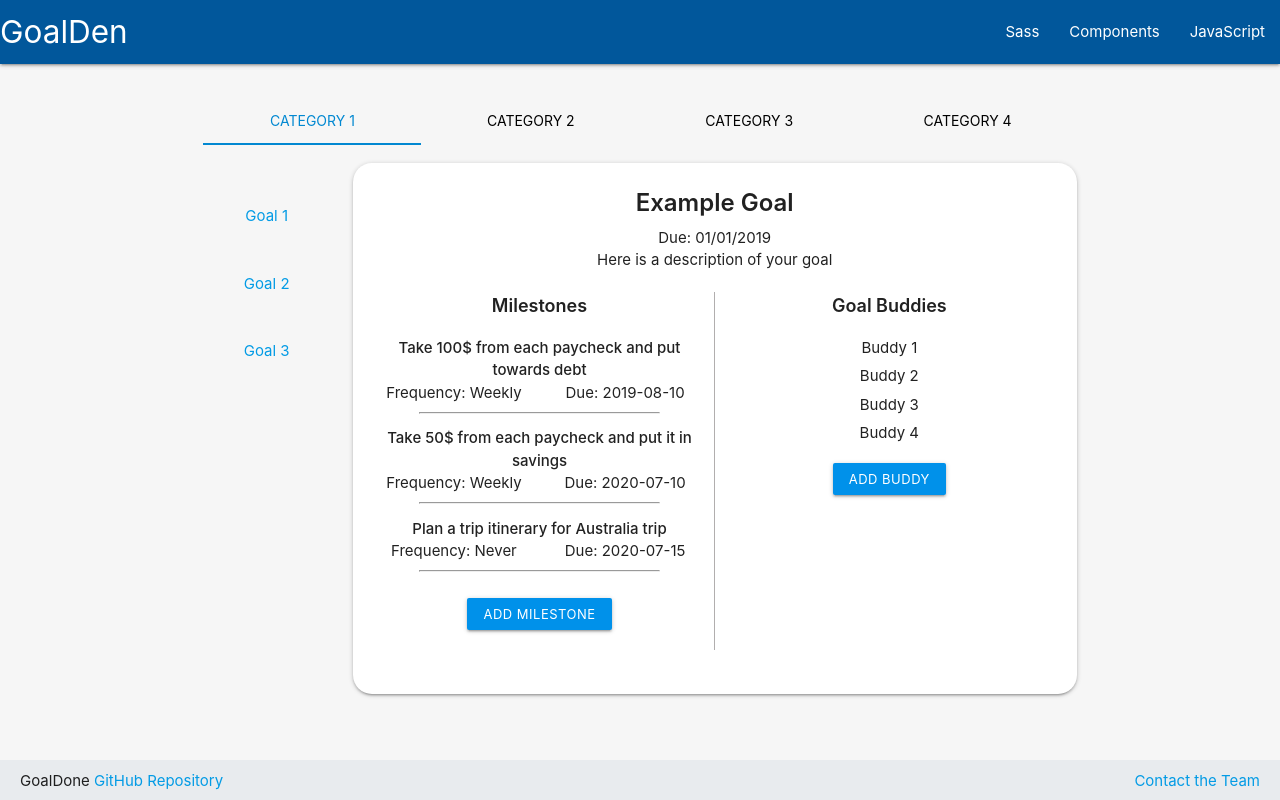
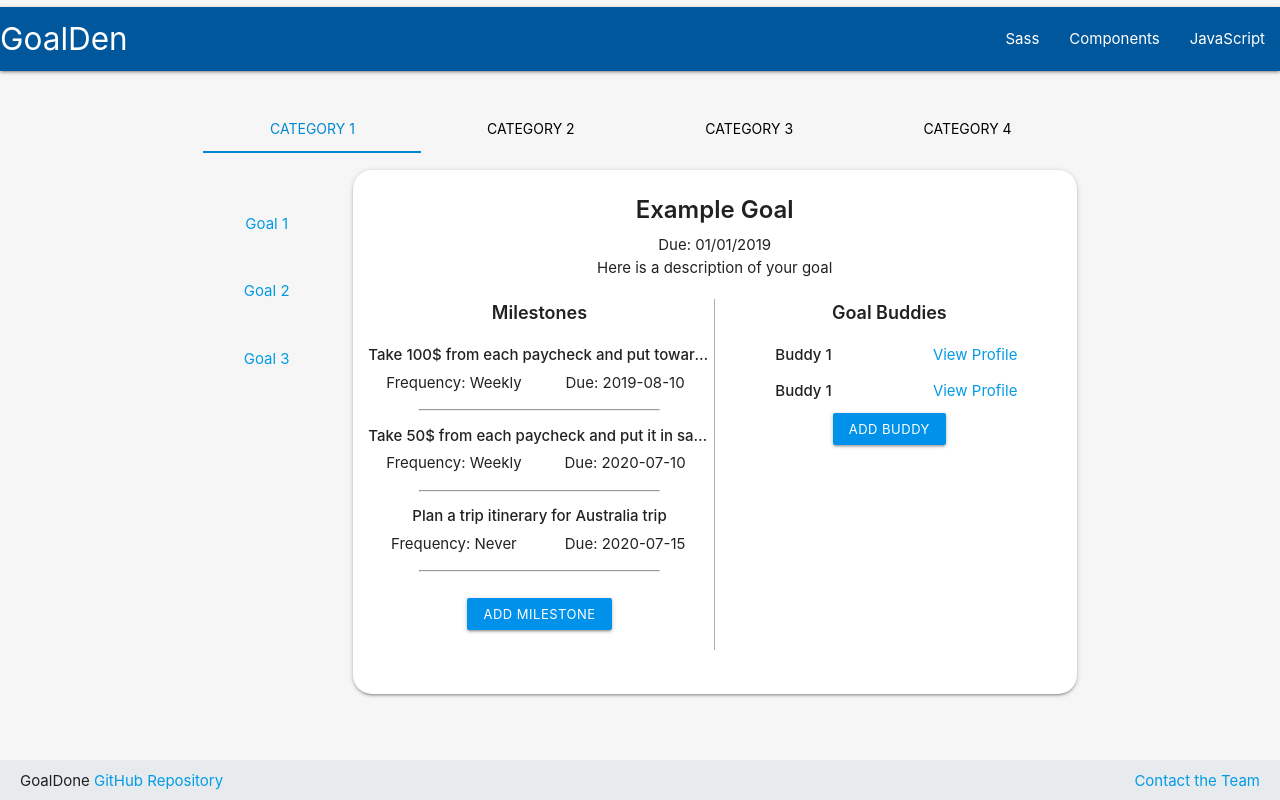
Before and after one commit to tubidge/Project3-test, a React (Create React App) app: page / in a window 1280 px wide. Built offline with nearby package versions, Linux system fonts and the light colour scheme.

Commit message:
buddy/milestone components and mapping

```diff
--- a/src/App.js
+++ b/src/App.js
@@ -3,9 +3,12 @@ import Navbar from "./components/Navbar";
 import ProfileView from "./components/ProfileView";
 import ProfileEdit from "./components/ProfileEdit";
 import GoalsView from "./components/GoalsView";
-import GoalsDetail from "./components/GoalDetail";
+import GoalCard from "./components/GoalCard";
 import Footer from "./components/Footer";
 import Milestone from "./components/Milestone";
+import Buddy from "./components/Buddy";
+import MilestoneColumn from "./components/MilestoneColumn";
+import BuddyColumn from "./components/BuddyColumn";
 
 class App extends Component {
   state = {
@@ -41,7 +44,118 @@ class App extends Component {
         "goalId": 17,
         "userId": 3
       }
+    ],
+    currentGoals: {
+      "complete": [],
+      "incomplete": [
+        {
+          "id": 57,
+          "name": "Lose 25 lbs",
+          "category": "Fitness",
+          "dueDate": "2019-07-25",
+          "description": null,
+          "private": false,
+          "complete": false,
+          "milestones": {
+            "completed": [],
+            "incomplete": []
+          },
+          "buddy": {
+            "current": [],
+            "past": []
+          }
+        },
+        {
+          "id": 59,
+          "name": "Finish a book every week",
+          "category": "Education",
+          "dueDate": "2019-09-01",
+          "description": null,
+          "private": false,
+          "complete": false,
+          "milestones": {
+            "completed": [],
+            "incomplete": []
+          },
+          "buddy": {
+            "current": [],
+            "past": []
+          }
+        },
+        {
+          "id": 62,
+          "name": "Learn Muay Thai",
+          "category": "Fitness",
+          "dueDate": "2020-01-01",
+          "description": null,
+          "private": false,
+          "complete": false,
+          "milestones": {
+            "completed": [],
+            "incomplete": []
+          },
+          "buddy": {
+            "current": [],
+            "past": []
+          }
+        },
+        {
+          "id": 115,
+          "name": "Lose 25 lbs",
+          "category": "Fitness",
+          "dueDate": "2019-07-25",
+          "description": null,
+          "private": false,
+          "complete": false,
+          "milestones": {
+            "completed": [],
+            "incomplete": []
+          },
+          "buddy": {
+            "current": [],
+            "past": []
+          }
+        },
+        {
+          "id": 117,
+          "name": "Finish a book every week",
+          "category": "Education",
+          "dueDate": "2019-09-01",
+          "description": null,
+          "private": false,
+          "complete": false,
+          "milestones": {
+            "completed": [],
+            "incomplete": []
+          },
+          "buddy": {
+            "current": [],
+            "past": []
+          }
+        },
+        {
+          "id": 120,
+          "name": "Learn Muay Thai",
+          "category": "Fitness",
+          "dueDate": "2020-01-01",
+          "description": null,
+          "private": false,
+          "complete": false,
+          "milestones": {
+            "completed": [],
+            "incomplete": []
+          },
+          "buddy": {
+            "current": [],
+            "past": []
+          }
+        }
       ]
+    },
+    "pastGoals": {
+      "complete": [],
+      "incomplete": []
+    }
   }
 
 
@@ -53,7 +167,8 @@ class App extends Component {
         {/* <ProfileView />
       <ProfileEdit /> */}
         <GoalsView>
-          <GoalsDetail name="Example Goal" due="01/01/2019" desc="Here is a description of your goal">
+          <GoalCard name="Example Goal" due="01/01/2019" desc="Here is a description of your goal">
+            <MilestoneColumn>
               {this.state.incomplete.map(milestone => (
                 <Milestone
                   id={milestone.id}
@@ -63,10 +178,14 @@ class App extends Component {
                   due={milestone.dueDate}
                 />
               ))}
-          </GoalsDetail>
+            </MilestoneColumn>
+            <BuddyColumn>
+              <Buddy />
+            </BuddyColumn>
+          </GoalCard>
         </GoalsView>
         <Footer />
-      </div>
+      </div >
     )
   }
 };
--- /dev/null
+++ b/src/components/Buddy/index.js
@@ -0,0 +1,27 @@
+import React from "react";
+import "./style.css";
+
+function Buddy(props) {
+    return (
+        <>
+            <li className="goal-buddy">
+                <div className="col s6">
+                    <span className="buddy-name">Buddy 1</span>
+                </div>
+                <div className="col s6">
+                    <span><a href="#">View Profile</a></span>
+                </div>
+            </li>
+            <li className="goal-buddy">
+                <div className="col s6">
+                    <span className="buddy-name">Buddy 1</span>
+                </div>
+                <div className="col s6">
+                    <span><a href="#">View Profile</a></span>
+                </div>
+            </li>
+        </>
+    )
+}
+
+export default Buddy;
--- /dev/null
+++ b/src/components/Buddy/style.css
@@ -0,0 +1,10 @@
+.buddy-name {
+    font-weight: 500;
+    white-space: nowrap;
+    overflow: hidden;
+    text-overflow: ellipsis;
+}
+
+.goal-buddy {
+    margin-bottom: 30px;
+}
--- /dev/null
+++ b/src/components/BuddyColumn/index.js
@@ -0,0 +1,21 @@
+import React from "react";
+
+function BuddyColumn(props) {
+    return (
+        <div className="col s6">
+            <div className="row center-align">
+                <div className="goal-sub-title">
+                    <p className="goal-subtitle">Goal Buddies</p>
+                </div>
+                <ul className="goal-detail-sublist">
+                    {props.children}
+                </ul>
+                <button href="#" className="btn-small light-blue accent-4">
+                    Add Buddy
+                            </button>
+            </div>
+        </div>
+    )
+}
+
+export default BuddyColumn;
--- a/src/components/GoalDetail/index.js
+++ b/src/components/GoalCard/index.js
@@ -1,9 +1,10 @@
 import React from "react";
-// import Milestone from "../Milestone";
+import MilestoneColumn from "../MilestoneColumn";
+import Milestone from "../Milestone";
 // import "./style.css";  Why doesn't this stylesheet do anything?
 
 
-function GoalDetail(props) {
+function GoalCard(props) {
     return (
         <div className="card goal-card">
             <div className="card-content">
@@ -13,27 +14,21 @@ function GoalDetail(props) {
                 <div className="row" />
 
                 <div className="row">
-                    <div className="col s6 col-border">
-                        <div className="row center-align">
-                            <div className="goal-sub-title center-align">
-                                <p className="goal-subtitle">Milestones</p>
-                            </div>
-                            <ul className="goal-detail-sublist">
-                                {props.children}
-                            </ul>
-                            <button href="#" className="btn-small light-blue accent-4">
-                                Add Milestone
-                            </button>
-                        </div>
-                    </div>
-
-                    <div className="col s6">
+                    {props.children}
+                    {/* <div className="col s6">
                         <div className="row center-align">
                             <div className="goal-sub-title">
                                 <p className="goal-subtitle">Goal Buddies</p>
                             </div>
                             <ul className="goal-detail-sublist">
-                                <li>Buddy 1</li>
+                                <li>
+                                    <div className="col s6">
+                                        <span>Buddy 1</span>
+                                    </div>
+                                    <div className="col s6">
+                                        <span><a>View Profile</a></span>
+                                    </div>
+                                </li>
                                 <li>Buddy 2</li>
                                 <li>Buddy 3</li>
                                 <li>Buddy 4</li>
@@ -42,7 +37,7 @@ function GoalDetail(props) {
                                 Add Buddy
                             </button>
                         </div>
-                    </div>
+                    </div> */}
                 </div>
 
             </div>
@@ -50,4 +45,4 @@ function GoalDetail(props) {
     );
 };
 
-export default GoalDetail;
+export default GoalCard;
--- a/src/components/Milestone/index.js
+++ b/src/components/Milestone/index.js
@@ -5,14 +5,12 @@ function Milestone(props) {
     return (
         <li>
             <p className="milestone-name">{props.name}</p>
-            <p>
             <div className="col s6">
                 <span>Frequency: {props.frequency}</span>
             </div>
             <div className="col s6">
                 <span>Due: {props.due}</span>
             </div>
-            </p>
             <br />
             <hr />
         </li>
--- a/src/components/Milestone/style.css
+++ b/src/components/Milestone/style.css
@@ -1,7 +1,18 @@
 .milestone-name {
     font-weight: 500;
+    white-space: nowrap;
+    overflow: hidden;
+    text-overflow: ellipsis;
 }
 
 hr {
     width: 70%
 }
+
+p {
+    margin-bottom: 5px !important;
+}
+
+hr {
+    margin-top: 15px;
+}
--- /dev/null
+++ b/src/components/MilestoneColumn/index.js
@@ -0,0 +1,21 @@
+import React from "react";
+
+function MilestoneColumn(props) {
+    return (
+        <div className="col s6 col-border">
+            <div className="row center-align">
+                <div className="goal-sub-title center-align">
+                    <p className="goal-subtitle">Milestones</p>
+                </div>
+                <ul className="goal-detail-sublist">
+                    {props.children}
+                </ul>
+                <button href="#" className="btn-small light-blue accent-4">
+                    Add Milestone
+                </button>
+            </div>
+        </div>
+    )
+}
+
+export default MilestoneColumn;
```
Also changed, not shown: src/components/GoalCard/style.css (renamed from src/components/GoalDetail/style.css). Lines whose indentation alone changed are shown as unchanged.
